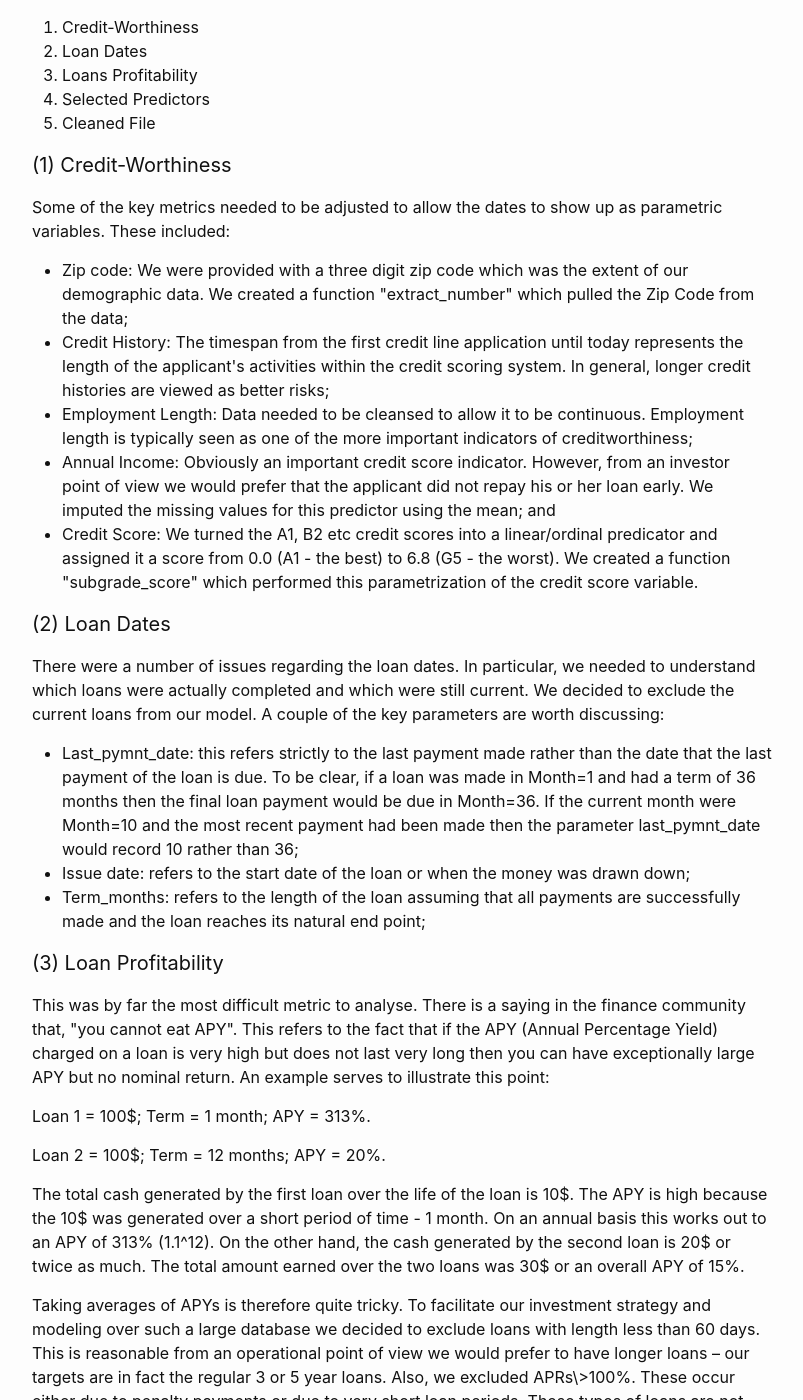
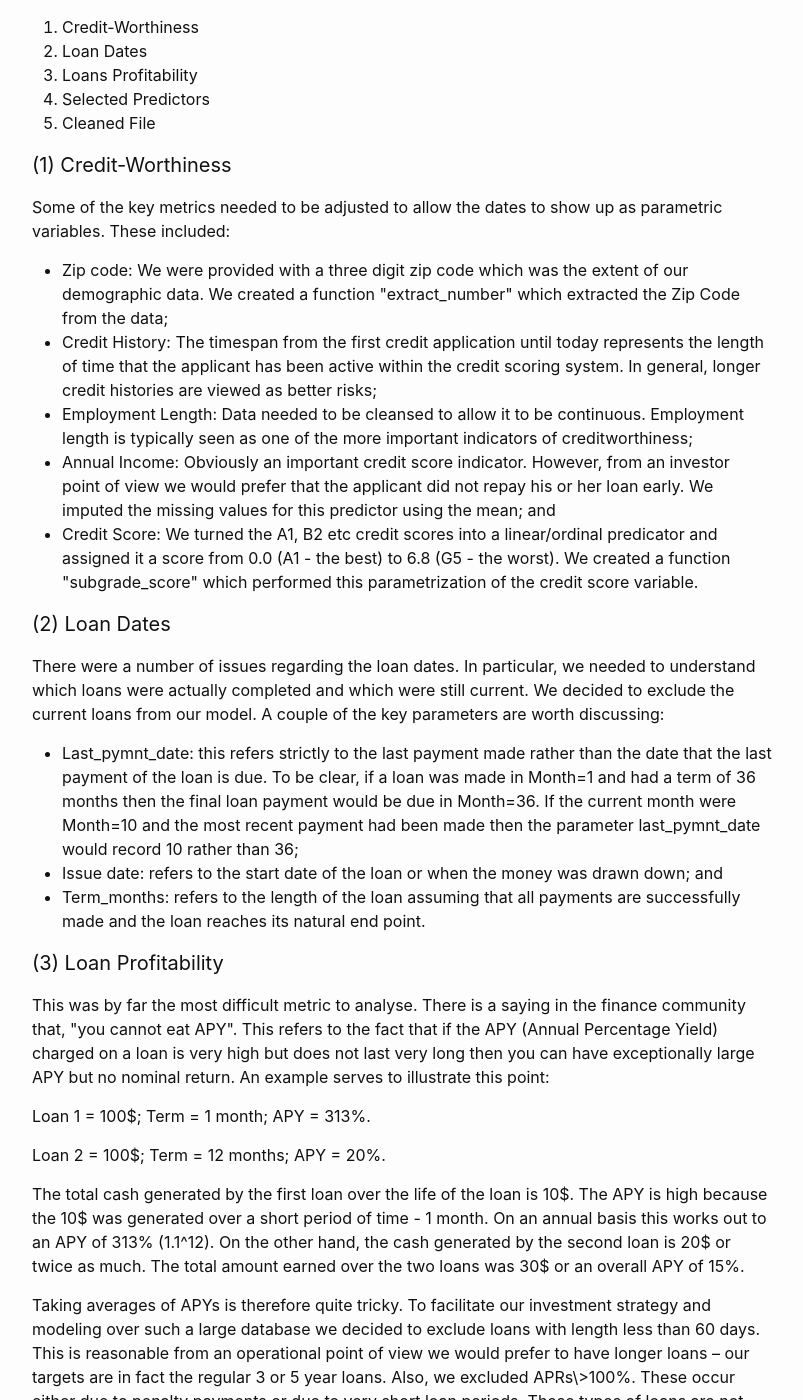
Before and after one commit to junparkh/LendingClub, a Jekyll site: the page built from menu1.md, in a window 1280 px wide and 1400 px high, scrolled down 1293 px. Shown: the whole window, without its empty margins (238-1041 px from the left). Built offline with Jekyll 4.4.1, drawn with Linux system fonts in a browser that asks for light colours.

Commit message:
Update menu1.md

```diff
--- a/menu1.md
+++ b/menu1.md
@@ -27,8 +27,8 @@ We concentrated data cleansing activities within the file Data\_cleansing.ipynb.
 #### (1) Credit-Worthiness
 Some of the key metrics needed to be adjusted to allow the dates to show up as parametric variables. These included:
 
-- Zip code: We were provided with a three digit zip code which was the extent of our demographic data. We created a function &quot;extract\_number&quot; which pulled the Zip Code from the data;
-- Credit History: The timespan from the first credit line application until today represents the length of the applicant&#39;s activities within the credit scoring system. In general, longer credit histories are viewed as better risks;
+- Zip code: We were provided with a three digit zip code which was the extent of our demographic data. We created a function &quot;extract\_number&quot; which extracted the Zip Code from the data;
+- Credit History: The timespan from the first credit application until today represents the length of time that the applicant has been active within the credit scoring system. In general, longer credit histories are viewed as better risks;
 - Employment Length: Data needed to be cleansed to allow it to be continuous. Employment length is typically seen as one of the more important indicators of creditworthiness;
 - Annual Income: Obviously an important credit score indicator. However, from an investor point of view we would prefer that the applicant did not repay his or her loan early. We imputed the missing values for this predictor using the mean; and
 - Credit Score: We turned the A1, B2 etc credit scores into a linear/ordinal predicator and assigned it a score from 0.0 (A1 - the best) to 6.8 (G5 - the worst). We created a function &quot;subgrade\_score&quot; which performed this parametrization of the credit score variable.
@@ -37,8 +37,8 @@ Some of the key metrics needed to be adjusted to allow the dates to show up as p
 There were a number of issues regarding the loan dates. In particular, we needed to understand which loans were actually completed and which were still current. We decided to exclude the current loans from our model. A couple of the key parameters are worth discussing:
 
 - Last\_pymnt\_date: this refers strictly to the last payment made rather than the date that the last payment of the loan is due. To be clear, if a loan was made in Month=1 and had a term of 36 months then the final loan payment would be due in Month=36. If the current month were Month=10 and the most recent payment had been made then the parameter last\_pymnt\_date would record 10 rather than 36;
-- Issue date: refers to the start date of the loan or when the money was drawn down;
-- Term\_months: refers to the length of the loan assuming that all payments are successfully made and the loan reaches its natural end point;
+- Issue date: refers to the start date of the loan or when the money was drawn down; and
+- Term\_months: refers to the length of the loan assuming that all payments are successfully made and the loan reaches its natural end point.
 
 #### (3) Loan Profitability
 This was by far the most difficult metric to analyse. There is a saying in the finance community that, &quot;you cannot eat APY&quot;.  This refers to the fact that if the APY (Annual Percentage Yield) charged on a loan is very high but does not last very long then you can have exceptionally large APY but no nominal return. An example serves to illustrate this point:
```
